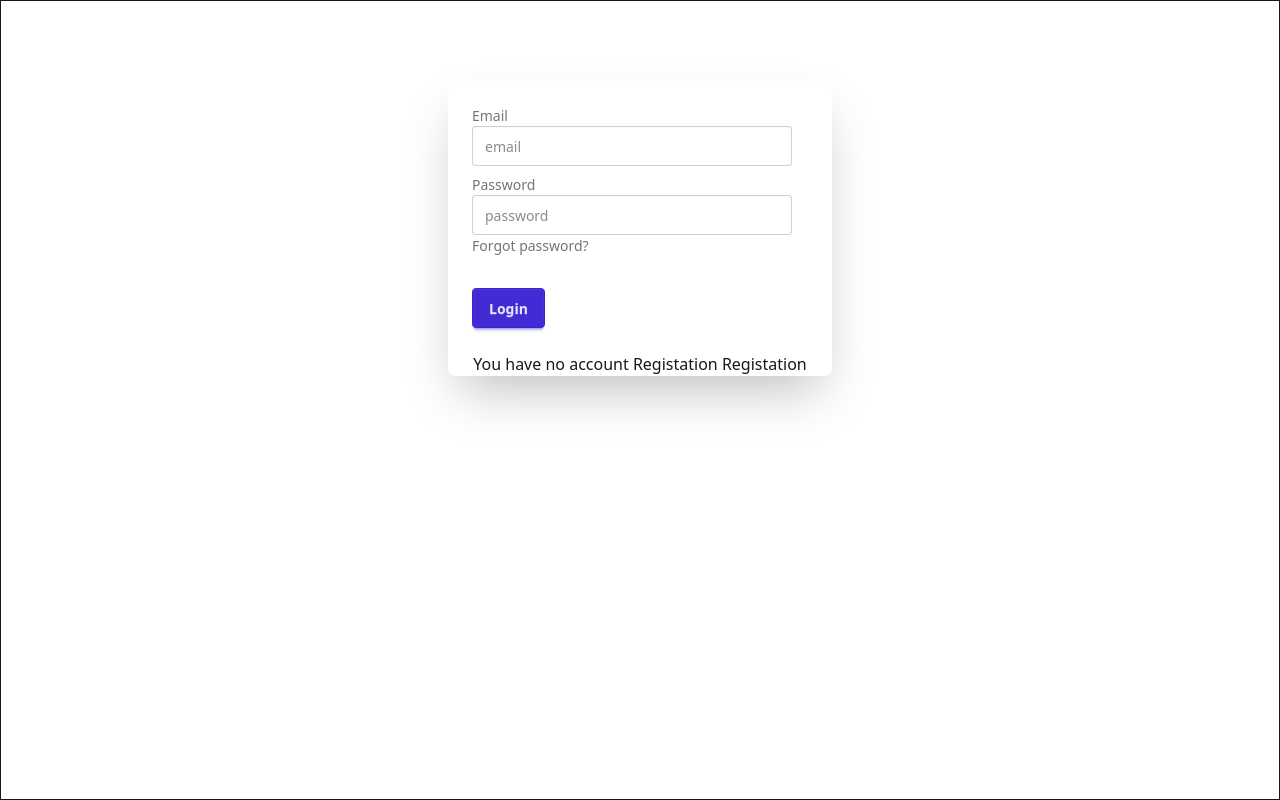
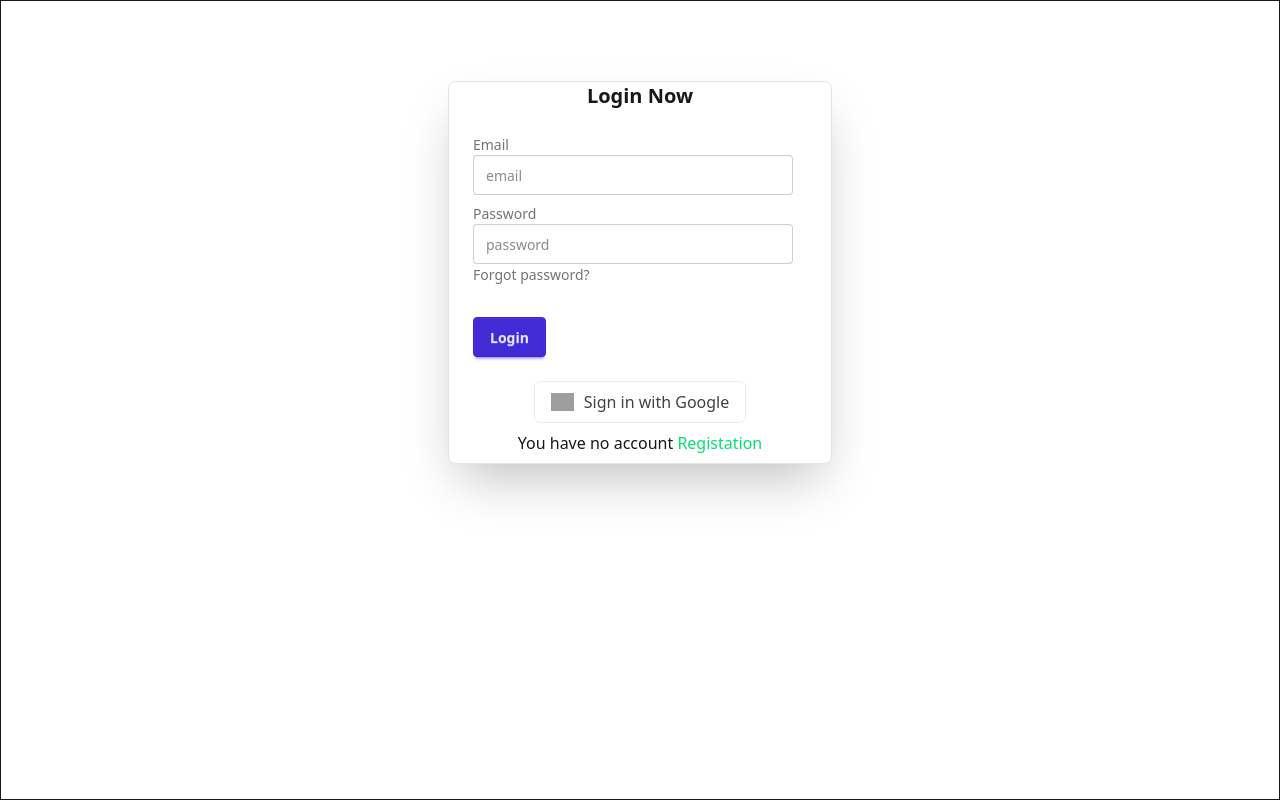
Before and after one commit to SakibFakir69/job2client, a React (Vite) app: page /authlayouts/login in a window 1280 px wide. Built offline with nearby package versions, Linux system fonts and the light colour scheme; no server answers; grey boxes are pictures that could not be loaded.

Commit message:
login and log out and registation done

```diff
--- a/src/auth/Login.jsx
+++ b/src/auth/Login.jsx
@@ -1,9 +1,9 @@
-import React, { useContext } from "react";
+import React, { use, useContext } from "react";
 import { Navigate, NavLink, useNavigate } from "react-router-dom";
 import { Myproviderapi } from "../context/ContextProvider";
 
 function Login() {
-  const { setloading, siginINWithGoogle } = useContext(Myproviderapi);
+  const { setloading, siginINWithGoogle ,loginWithEmailandpassword  , setuser} = useContext(Myproviderapi);
 
   const goHome = useNavigate();
   console.log(goHome);
@@ -12,13 +12,52 @@ function Login() {
     e.preventDefault();
     goHome("/");
 
+    const info = new FormData();
+    const info_data = Object.fromEntries(info);
+    const {name ,email } = info_data;
+
+    setloading(true);
+
+
+    loginWithEmailandpassword(name,email)
+
+    .then((res)=>{
+
+      const user =res.user ;
+      if(user){
+        setuser(user);
+        setloading(false);
+        goHome("/")
+      }
+    })
 
 
   };
 
+  const gogleButton = ()=>{
+
+    setloading(true);
+
+    siginINWithGoogle()
+    .then((res)=>{
+      const user =res.user;
+      if(user)
+      {
+        setuser(user);
+        setloading(false);
+        goHome("/")
+      }
+    })
+  }
+
   return (
     <section className="w-full border min-h-screen  ">
-      <div className="card bg-base-100 w-full max-w-sm shrink-0 shadow-2xl flex items-center justify-center mx-auto mt-20">
+      <div className="card bg-base-100 w-full max-w-sm shrink-0 shadow-2xl flex items-center justify-center mx-auto mt-20 border border-stone-200">
+
+
+        <div>
+          <h2 className="text-xl font-semibold">Login Now</h2>
+        </div>
         <form className="card-body" onSubmit={handelSubmmit}>
           <div className="form-control">
             <label className="label">
@@ -53,9 +92,19 @@ function Login() {
         </form>
 
         <div>
+        <button
+        onClick={gogleButton}
+                className="border border-[#e5eaf2] rounded-md py-2 px-4 flex items-center gap-[10px] text-[1rem] text-[#424242] hover:bg-gray-50 transition-all duration-200">
+                <img src="https://i.ibb.co/dQMmB8h/download-4-removebg-preview-1.png" alt="google logo"
+                     className="w-[23px]"/>
+                Sign in with Google
+            </button>
+        </div>
+
+        <div  className="p-2">
           <p>
-            You have no account Registation{" "}
-            <NavLink to={"/authlayouts/registation"}>Registation</NavLink>
+            You have no account {" "}
+            <NavLink to={"/authlayouts/registation"} className={'text-green-400'}>Registation</NavLink>
           </p>
         </div>
       </div>
```
